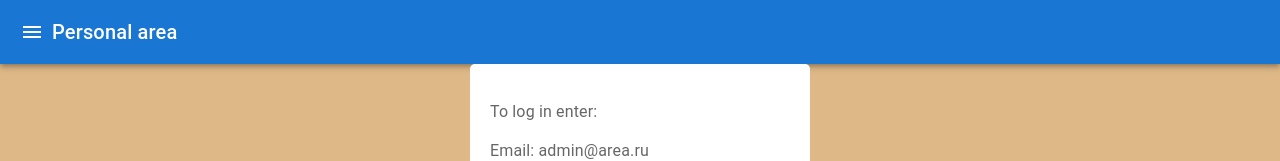
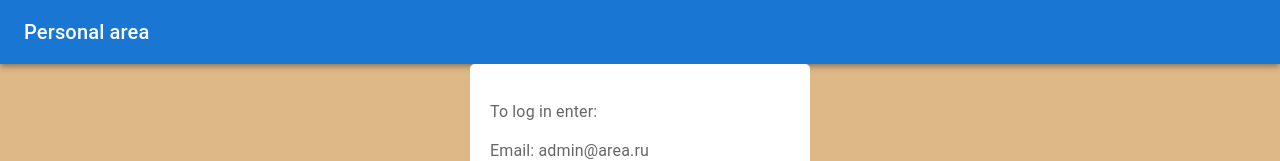
Before and after one commit to dezo103/personal_area, a React (Create React App) app: page /login in a window 1280 px wide. Shown: the top 161 px of the page. Built offline with nearby package versions, Linux system fonts and the light colour scheme.

Commit message:
add logOut button

```diff
--- a/src/app/App.scss
+++ b/src/app/App.scss
@@ -2,3 +2,8 @@
   background-color: burlywood;
   min-height: 100vh;
 }
+
+.mainToolbar {
+  display: flex;
+  justify-content: space-between;
+}
--- a/src/app/App.tsx
+++ b/src/app/App.tsx
@@ -10,26 +10,36 @@ import {ContactsArea} from '../components/ContactsArea/ContactsArea';
 import {Menu} from "@mui/icons-material";
 import {Container} from "@mui/material";
 import {Login} from "../components/Login/Login";
+import Button from '@mui/material/Button';
+import {useSelector} from "react-redux";
+import {AppRootStateType, useAppDispatch} from "../redux/store";
 
 
 function App() {
+
+    const isLoggedIn = useSelector<AppRootStateType, boolean>(state => state.auth.isLoggedIn)
+
+    const dispatch = useAppDispatch()
+
+    const logoutHandler = () => {
+        //dispatch(logoutTC())
+        console.log('i am logout')
+    }
+
     return (
         <div className="App">
             <AppBar position="static">
-                <Toolbar>
-                    <IconButton edge="start" color="inherit" aria-label="menu">
-                        <Menu/>
-                    </IconButton>
+                <Toolbar className='mainToolbar'>
                     <Typography variant="h6">
                         Personal area
                     </Typography>
-                    {/*{ isLoggedIn && <Button color="inherit" onClick={logoutHandler}>Logout</Button>}*/}
+                    { isLoggedIn && <Button color="inherit"
+                                            onClick={logoutHandler}>Logout</Button>}
                 </Toolbar>
             </AppBar>
             <Routes>
                 <Route path="/" element={<ContactsArea/>}/>
                 <Route path="login" element={<Login/>}/>
-                {/*<Route path="/" element={<ContactsArea/>}/>*/}
             </Routes>
         </div>
     );
--- a/src/components/Login/Login.tsx
+++ b/src/components/Login/Login.tsx
@@ -24,8 +24,7 @@ export const Login = () => {
     const formik = useFormik({
         initialValues: {
             email: '',
-            password: '',
-            //rememberMe: false
+            password: ''
         },
         validate: (values) => {
             const errors: FormikErrorType = {};
@@ -79,9 +78,6 @@ export const Login = () => {
                             />
                             {formik.touched.password && formik.errors.password &&
                                 <div style={{color: "red"}}>{formik.errors.password}</div>}
-                            {/*<FormControlLabel label={'Remember me'} control={<Checkbox*/}
-                            {/*    {...formik.getFieldProps('rememberMe')}*/}
-                            {/*/>}/>*/}
                             <Button type={'submit'} variant={'contained'} color={'primary'} >
                                 Login
                             </Button>
```
